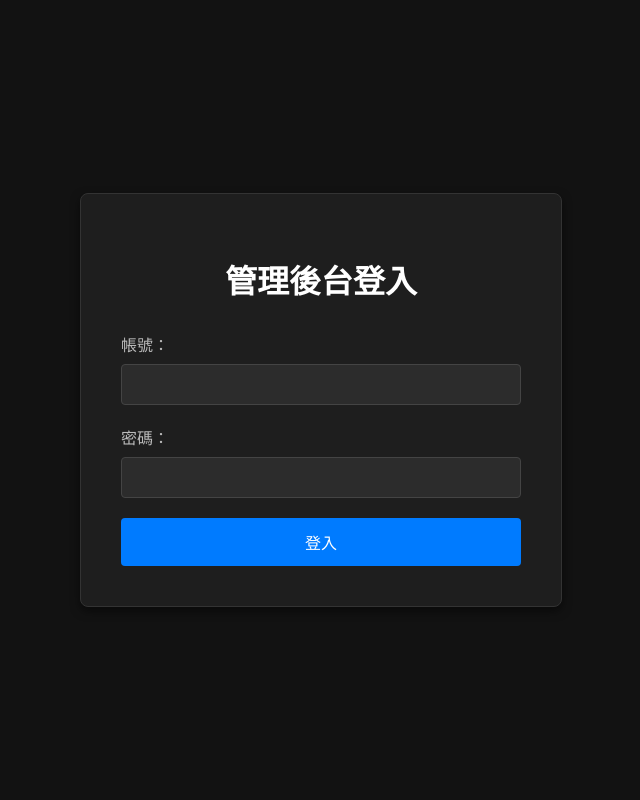
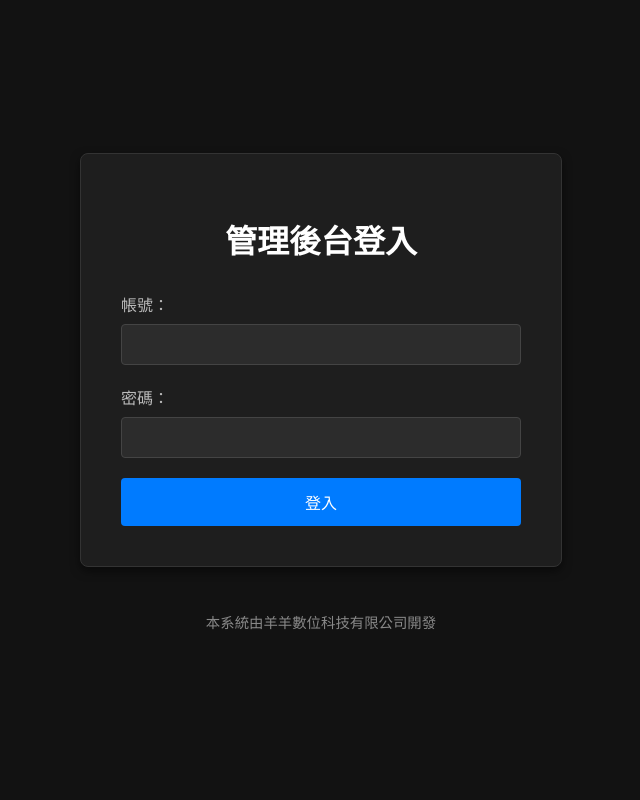
Before and after one commit to Ya19880104/WebP-batch-compression-website-PHP, a PHP site: page /admin/index.php in a window 1280 px wide. Shown: the whole page, without its empty margins (319-959 px from the left). Run offline with PHP 8.4, Linux system fonts and the light colour scheme.

Commit message:
Chore: Add admin footers and rename downloaded zip files
This commit applies final touches based on user feedback to improve branding and user experience.

1.  **Admin Area Footers:**
    *   A static footer, "本系統由羊羊數位科技有限公司開發" with a link to `https://yangsheep.com.tw`, has been added to both the admin login page (`admin/index.php`) and the admin dashboard (`admin/dashboard.php`). This footer is hard-coded and not editable through the settings panel.

2.  **Renamed Downloaded Zip File:**
    *   The naming convention for the batch-downloaded zip file has been changed. It now uses a `webp_` prefix, resulting in a filename like `webp_[sessionId].zip`. This makes the file's content more immediately recognizable.

These changes complete the final user requests for the project.

```diff
--- a/admin/index.php
+++ b/admin/index.php
@@ -22,6 +22,7 @@ if (isset($_SESSION['loggedin']) && $_SESSION['loggedin'] === true) {
         }
         body {
             display: flex;
+            flex-direction: column; /* 讓 footer 可以置底 */
             justify-content: center;
             align-items: center;
         }
@@ -67,6 +68,19 @@ if (isset($_SESSION['loggedin']) && $_SESSION['loggedin'] === true) {
         input[type="submit"]:hover {
             background-color: #0056b3;
         }
+        .footer {
+            margin-top: 30px; /* 與登入框的間距 */
+            font-size: 0.9em;
+            color: #888;
+            text-align: center;
+        }
+        .footer a {
+            color: #888;
+            text-decoration: none;
+        }
+        .footer a:hover {
+            color: #bbb;
+        }
     </style>
 </head>
 <body>
@@ -80,5 +94,8 @@ if (isset($_SESSION['loggedin']) && $_SESSION['loggedin'] === true) {
             <input type="submit" value="登入">
         </form>
     </div>
+    <div class="footer">
+        <p>本系統由<a href="https://yangsheep.com.tw" target="_blank">羊羊數位科技有限公司</a>開發</p>
+    </div>
 </body>
 </html>
--- a/download_zip.php
+++ b/download_zip.php
@@ -6,7 +6,7 @@ if (isset($_GET['session_id'])) {
 
     if (is_dir($sessionDir)) {
         $zip = new ZipArchive();
-        $zipFileName = $sessionId . '.zip';
+        $zipFileName = 'webp_' . $sessionId . '.zip';
         $zipFilePath = sys_get_temp_dir() . '/' . $zipFileName;
 
         if ($zip->open($zipFilePath, ZipArchive::CREATE | ZipArchive::OVERWRITE) === TRUE) {
```
Also changed, not shown: admin/dashboard.php (+18 -0 lines), README.md (deleted).
